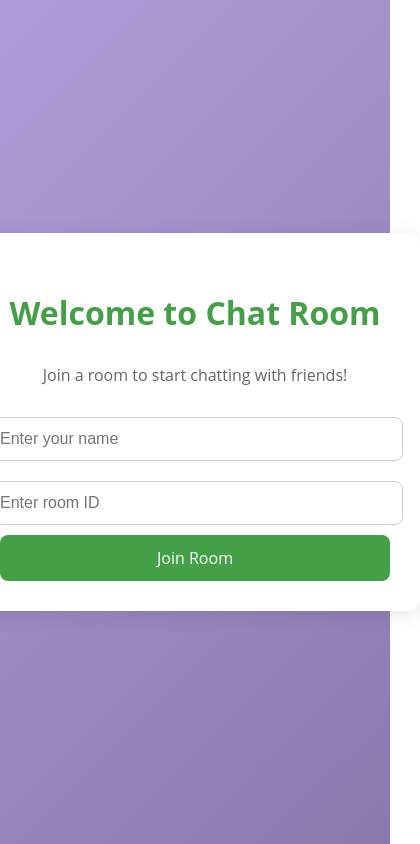
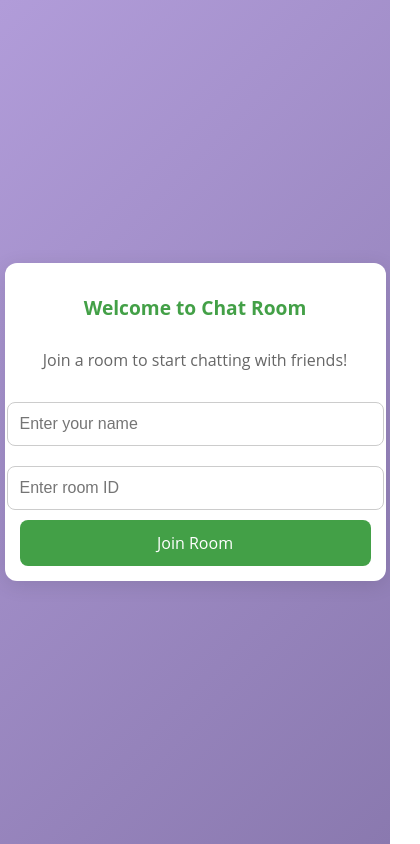
Before and after one commit to akballal/Real-Time-Chat-App, a React (Vite) app in the folder client/: page / in a window 390 px wide. Shown: the whole page, 420 px wide, since content can reach past the window. Built offline with nearby package versions, Linux system fonts and the light colour scheme; no server answers.

Commit message:
css updates

```diff
--- a/client/src/App.css
+++ b/client/src/App.css
@@ -5,11 +5,11 @@
   width: 100vw;
   height: 100vh;
   background: linear-gradient(135deg, #b19cd9 0%, #8a79af 100%);
-
   color: #212121;
   font-family: "Open Sans", sans-serif;
-  display: grid;
-  place-items: center;
+  display: flex;
+  justify-content: center;
+  align-items: center;
 }
 
 body {
@@ -24,11 +24,11 @@ body {
 .joinChatContainer {
   background: #fff;
   border-radius: 12px;
-  padding: 30px;
+  padding: 20px;
   box-shadow: 0px 4px 20px rgba(0, 0, 0, 0.1);
   text-align: center;
   max-width: 400px;
-  width: 100%;
+  width: 90%;
   display: flex;
   flex-direction: column;
   align-items: center; /* Center child elements horizontally */
@@ -36,7 +36,7 @@ body {
 
 
 .joinChatContainer h2 {
-  font-size: 2rem;
+  font-size: 1.8rem;
   margin-bottom: 10px;
   color: #43a047;
 }
@@ -95,8 +95,9 @@ body {
 
 /* Chat Window Styles */
 .chat-window {
-  width: 800px;
+  width: 50%;
   height: 800px;
+  height: 80%;
   display: flex;
   flex-direction: column;
   border-radius: 12px;
@@ -296,3 +297,47 @@ body {
 .hide {
   opacity: 0 !important;
 }
+
+/* Media Queries */
+@media (max-width: 768px) {
+  .joinChatContainer {
+    padding: 15px;
+  }
+
+  .joinChatContainer h2 {
+    font-size: 1.5rem;
+  }
+
+  .chat-window {
+    height: 90%; /* Fit better on smaller screens */
+  }
+
+  .chat-window .chat-header {
+    font-size: 1rem;
+  }
+
+  .chat-window .chat-footer input,
+  .chat-window .chat-footer button {
+    font-size: 0.9rem;
+    padding: 8px;
+  }
+}
+
+@media (max-width: 480px) {
+  .joinChatContainer h2 {
+    font-size: 1.2rem;
+  }
+
+  .chat-window {
+    height: 100%; /* Utilize full screen on very small devices */
+  }
+
+  .chat-window .chat-header {
+    padding: 5px 10px;
+  }
+
+  .chat-window .chat-footer input,
+  .chat-window .chat-footer button {
+    font-size: 0.8rem;
+  }
+}
```
